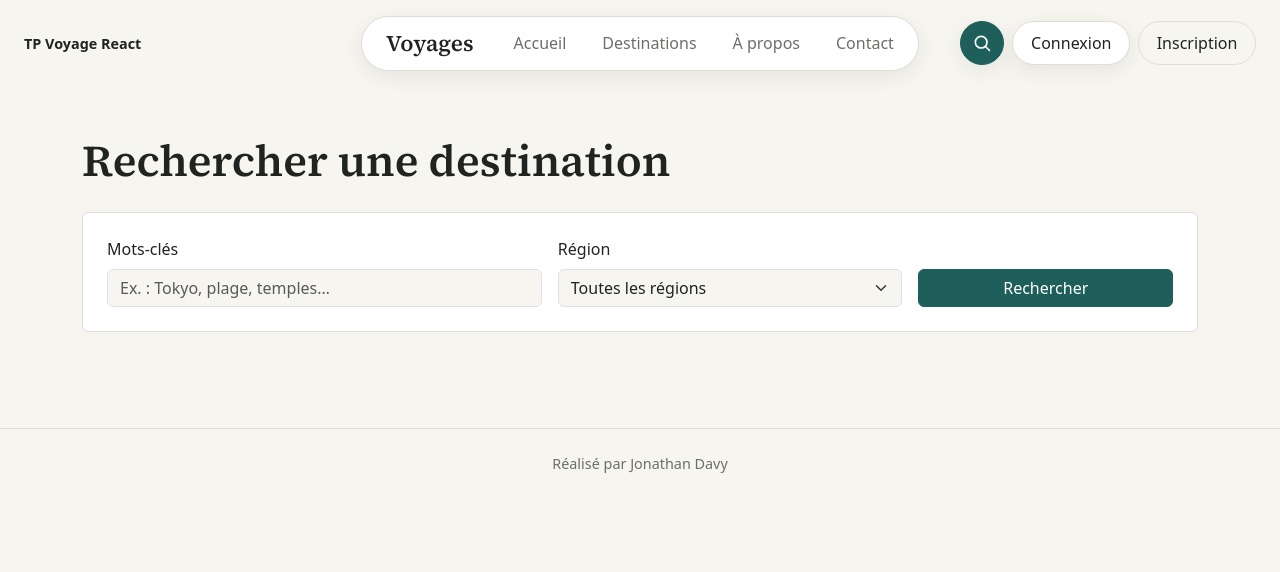
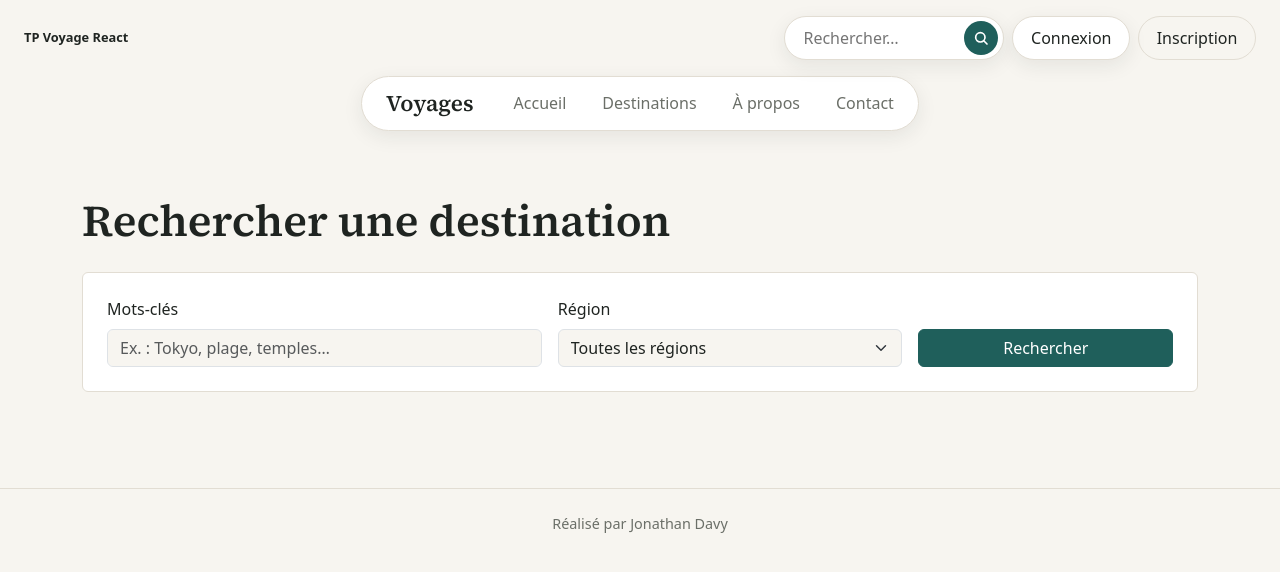
Before and after one commit to drakurei/tp-voyage, a React (Vite) app: page /search in a window 1280 px wide. Shown: the top 572 px of the page. Built offline with nearby package versions, Linux system fonts and the light colour scheme.

Commit message:
Barre de recherche dans le header

```diff
--- a/src/components/Navbar.jsx
+++ b/src/components/Navbar.jsx
@@ -1,10 +1,19 @@
-import { startTransition } from "react";
+import { startTransition, useState } from "react";
 import { Link, NavLink, useNavigate } from "react-router-dom";
 import { useAuth } from "../context/AuthContext";
 
 function Navbar() {
   const { user, logout } = useAuth();
   const navigate = useNavigate();
+  const [query, setQuery] = useState("");
+
+  // Recherche rapide : on ouvre la page Recherche avec le mot-clé dans l'URL
+  const handleSearch = (e) => {
+    e.preventDefault();
+    const keywords = query.trim();
+    navigate(keywords ? `/search?keywords=${encodeURIComponent(keywords)}` : "/search");
+    setQuery("");
+  };
 
   const handleLogout = () => {
     // React Router fait ses navigations dans une transition : on y met aussi
@@ -35,12 +44,21 @@ function Navbar() {
       </nav>
 
       <div className="header-actions">
-        <NavLink to="/search" className="search-icon" aria-label="Rechercher" title="Rechercher">
-          <svg width="20" height="20" viewBox="0 0 24 24" fill="none" stroke="currentColor" strokeWidth="2" strokeLinecap="round">
-            <circle cx="11" cy="11" r="7" />
-            <line x1="16.5" y1="16.5" x2="21" y2="21" />
-          </svg>
-        </NavLink>
+        <form className="header-search" role="search" onSubmit={handleSearch}>
+          <input
+            type="search"
+            placeholder="Rechercher…"
+            aria-label="Rechercher une destination"
+            value={query}
+            onChange={(e) => setQuery(e.target.value)}
+          />
+          <button type="submit" aria-label="Lancer la recherche">
+            <svg width="16" height="16" viewBox="0 0 24 24" fill="none" stroke="currentColor" strokeWidth="2.5" strokeLinecap="round">
+              <circle cx="11" cy="11" r="7" />
+              <line x1="16.5" y1="16.5" x2="21" y2="21" />
+            </svg>
+          </button>
+        </form>
 
         {user ? (
           <>
--- a/src/index.css
+++ b/src/index.css
@@ -108,7 +108,13 @@ h1 {
   .header-actions {
     grid-column: 1 / -1;
     grid-row: 2;
-    justify-self: center;
+    justify-self: stretch;
+    flex-wrap: wrap;
+    justify-content: center;
+  }
+
+  .header-actions .header-search {
+    width: 100%;
   }
 
   .site-header .nav-bubble {
@@ -171,32 +177,50 @@ h1 {
   text-align: right;
 }
 
-.search-icon {
+/* Barre de recherche dans le header */
+.header-search {
+  display: flex;
+  align-items: center;
+  height: 44px;
+  width: 220px;
+  padding: 0 0.35rem 0 1rem;
+  border-radius: 999px;
+  background: #fff;
+  border: 1px solid var(--line);
+  box-shadow: 0 6px 20px rgba(31, 36, 33, 0.08);
+}
+
+.header-search:focus-within {
+  border-color: var(--accent);
+}
+
+.header-search input {
+  flex: 1;
+  min-width: 0;
+  border: 0;
+  outline: 0;
+  background: transparent;
+  color: var(--ink);
+}
+
+.header-search button {
   display: flex;
   align-items: center;
   justify-content: center;
-  width: 44px;
-  height: 44px;
+  width: 34px;
+  height: 34px;
+  border: 0;
   border-radius: 50%;
-  background: #fff;
-  border: 1px solid var(--line);
-  color: var(--ink);
-  box-shadow: 0 6px 20px rgba(31, 36, 33, 0.08);
-  transition: background-color 0.15s, color 0.15s;
+  background: var(--accent);
+  color: #fff;
 }
 
-.search-icon:hover {
-  color: var(--accent);
+.header-search button:hover {
+  background: var(--accent-dark);
 }
 
-.search-icon.active {
-  color: #fff;
-  background: var(--accent);
-  border-color: var(--accent);
-}
-
-/* Sur petit écran : texte et icône en haut, la bulle en dessous */
-@media (max-width: 991px) {
+/* Écran moyen : texte, recherche et compte en haut, la bulle en dessous */
+@media (max-width: 1599px) {
   .site-header {
     position: static;
     grid-template-columns: 1fr auto;
--- a/src/pages/SearchPage.jsx
+++ b/src/pages/SearchPage.jsx
@@ -1,3 +1,4 @@
+import { useEffect } from "react"
 import { yupResolver } from "@hookform/resolvers/yup"
 import { Alert, Badge, Button, Card, Col, Row, Form } from "react-bootstrap"
 import { useForm } from "react-hook-form"
@@ -37,11 +38,17 @@ function SearchPage() {
   const {
     register,
     handleSubmit,
+    reset,
     formState: { errors },
   } = useForm({
     resolver: yupResolver(searchSchema),
     defaultValues: { keywords, region },
   })
+
+  // Si l'URL change (ex. recherche lancée depuis le header), on remet le formulaire à jour
+  useEffect(() => {
+    reset({ keywords, region })
+  }, [keywords, region, reset])
 
   const onSubmit = (data) => {
     const params = {}
```
